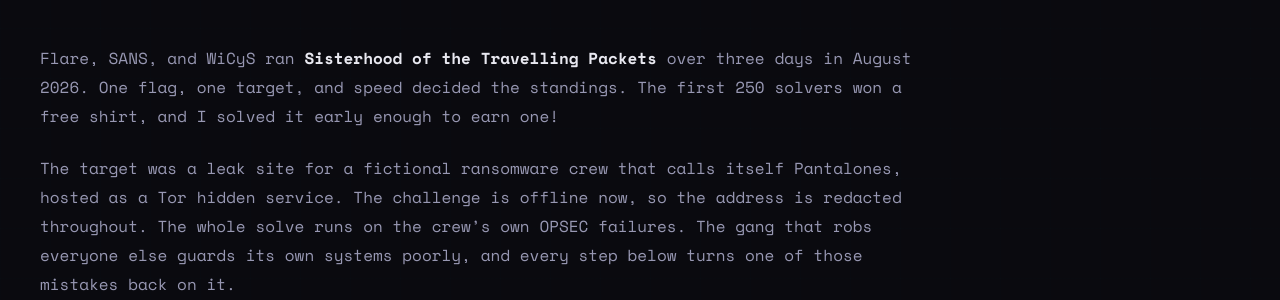
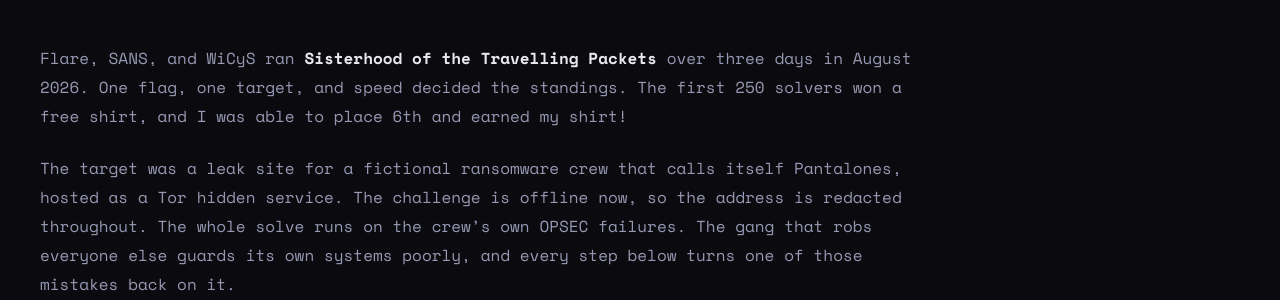
Before and after one commit to Aeronique/aerobytes-site, a Jekyll site: the page built from _posts/2026-08-19-sisterhood-travelling-packets.md, in a window 1280 px wide and 900 px high. Shown: the part 422-722 px from the top of the window. Built offline with Jekyll 4.4.1, drawn with Linux system fonts in a browser that asks for light colours.

Commit message:
Update 2026-08-19-sisterhood-travelling-packets.md

```diff
--- a/_posts/2026-08-19-sisterhood-travelling-packets.md
+++ b/_posts/2026-08-19-sisterhood-travelling-packets.md
@@ -9,7 +9,7 @@
 back_label: writeups
 ---
 
-Flare, SANS, and WiCyS ran **Sisterhood of the Travelling Packets** over three days in August 2026. One flag, one target, and speed decided the standings. The first 250 solvers won a free shirt, and I solved it early enough to earn one!
+Flare, SANS, and WiCyS ran **Sisterhood of the Travelling Packets** over three days in August 2026. One flag, one target, and speed decided the standings. The first 250 solvers won a free shirt, and I was able to place 6th and earned my shirt!
 
 The target was a leak site for a fictional ransomware crew that calls itself Pantalones, hosted as a Tor hidden service. The challenge is offline now, so the address is redacted throughout. The whole solve runs on the crew's own OPSEC failures. The gang that robs everyone else guards its own systems poorly, and every step below turns one of those mistakes back on it.
 
```
